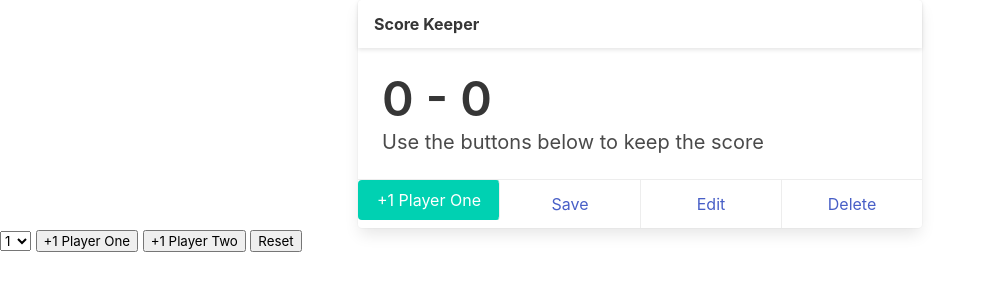
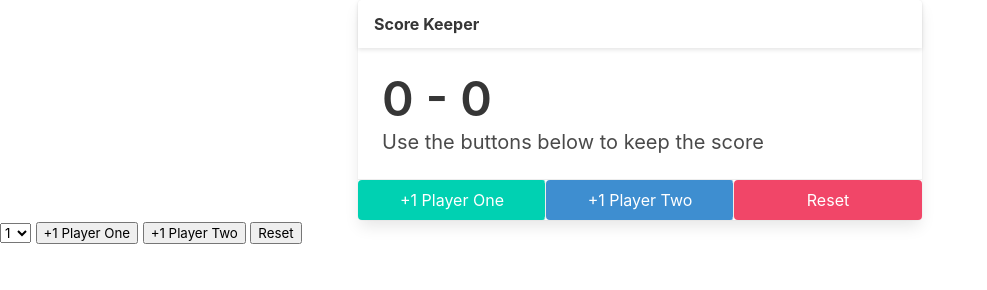
Before and after one commit to o0p/scoreKeeper2, a plain HTML site: page index.html in a window 1280 px wide. Shown: the whole page, without its empty margins (0-987 px from the left). Drawn offline with nearby package versions, Linux system fonts and the light colour scheme.

Commit message:
Add index.html - player two and reset button

```diff
--- a/index.html
+++ b/index.html
@@ -45,9 +45,9 @@
                     </div>
                     <footer class="card-footer">
                         <button class="is-primary button card-footer-item" id="p1Button">+1 Player One</button>
-                      <a href="#" class="card-footer-item">Save</a>
-                      <a href="#" class="card-footer-item">Edit</a>
-                      <a href="#" class="card-footer-item">Delete</a>
+                        <button class="is-info button card-footer-item" id="p2Button">+1 Player Two</button>
+                        <button class="is-danger button card-footer-item" id="reset">Reset</button>
+
                     </footer>
                   </div>
             </div>
```
